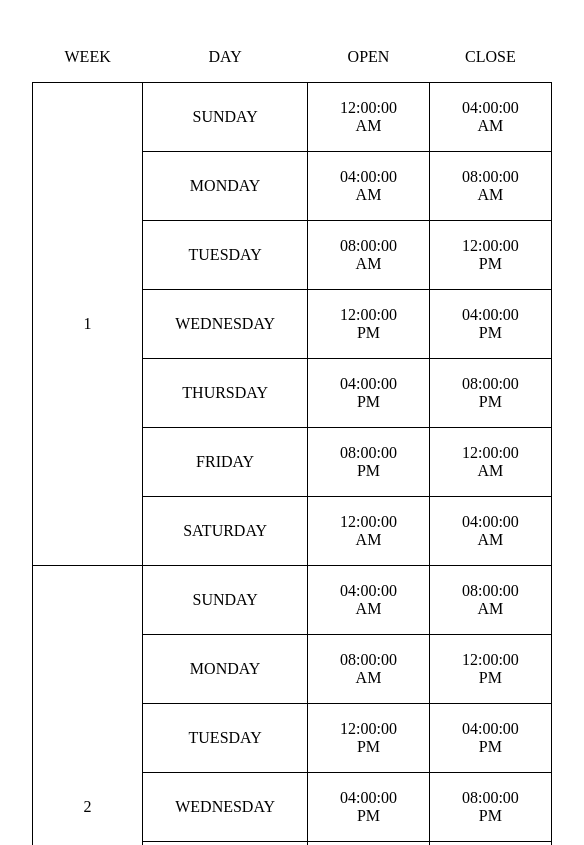
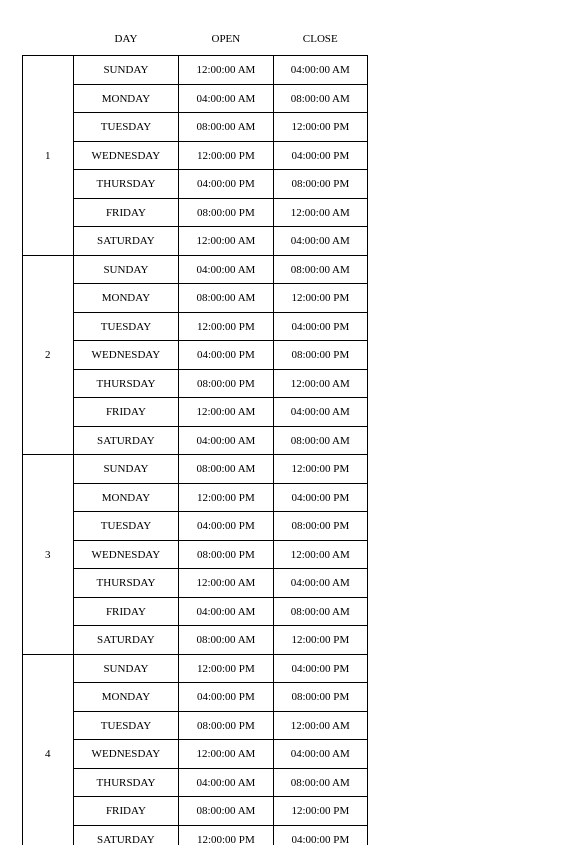
Before and after one commit to dzucconi/work-schedule-phased-for-novelty, a plain HTML site: page index.html in a window 390 px wide. Shown: the top 845 px of the page, 584 px wide, since content can reach past the window. Drawn offline with Linux system fonts and the light colour scheme.

Commit message:
Responsive styling

```diff
--- a/index.html
+++ b/index.html
@@ -12,6 +12,8 @@
       }
       body {
         text-transform: uppercase;
+        font-size: 16px;
+        line-height: 1;
       }
       .vco {
         display: table;
@@ -36,10 +38,28 @@
         font-weight: normal;
       }
       td {
-        width: 25%;
         padding: 1em 2em;
         border: 1px solid;
         text-align: center;
+      }
+      @media (max-width: 1024px) {
+        th:first-child > span {
+          display: none;
+        }
+        td {
+          padding: 0.75em 1em;
+        }
+      }
+      @media (max-width: 640px) {
+        body {
+          font-size: 11px;
+        }
+        table {
+          width: 100%;
+        }
+        td {
+          padding: 0.75em 1em;
+        }
       }
     </style>
   </head>
@@ -49,7 +69,9 @@
         <table>
           <thead>
             <tr>
-              <th>Week</th>
+              <th>
+                <span>Week</span>
+              </th>
               <th>Day</th>
               <th>Open</th>
               <th>Close</th>
```
